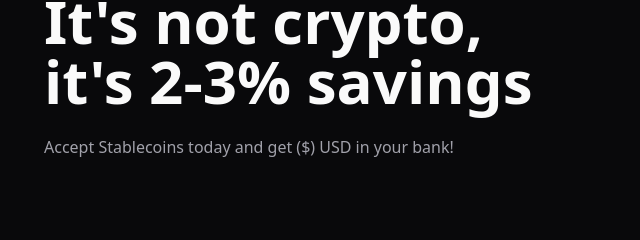
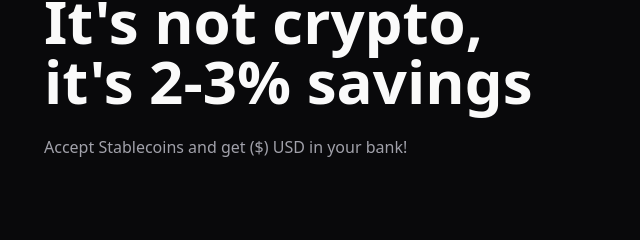
Before and after one commit to spendcodes/dotcom, a plain HTML site: page index.html in a window 1280 px wide. Shown: the part 314-554 px from the top of the page, 12-652 px from the left. Drawn offline with Linux system fonts and the light colour scheme.

Commit message:
Update index.html

```diff
--- a/index.html
+++ b/index.html
@@ -34,7 +34,7 @@
 
                 <h1 class="text-4xl md:text-6xl font-bold">It's not crypto, <br>it's 2-3% savings</h1>
 
-                <p class="text-muted-foreground">Accept Stablecoins today and get ($) USD in your bank!</p>
+                <p class="text-muted-foreground">Accept Stablecoins and get ($) USD in your bank!</p>
 
 
 
```
